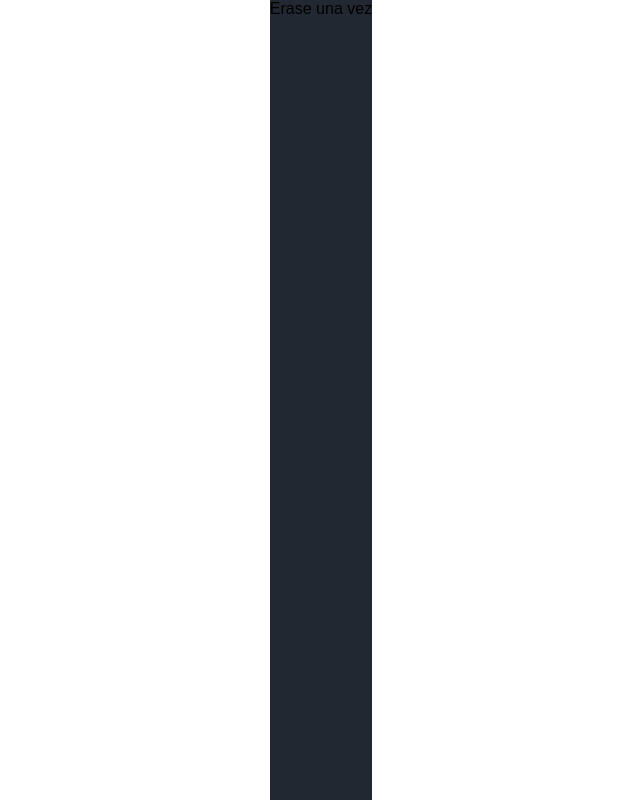
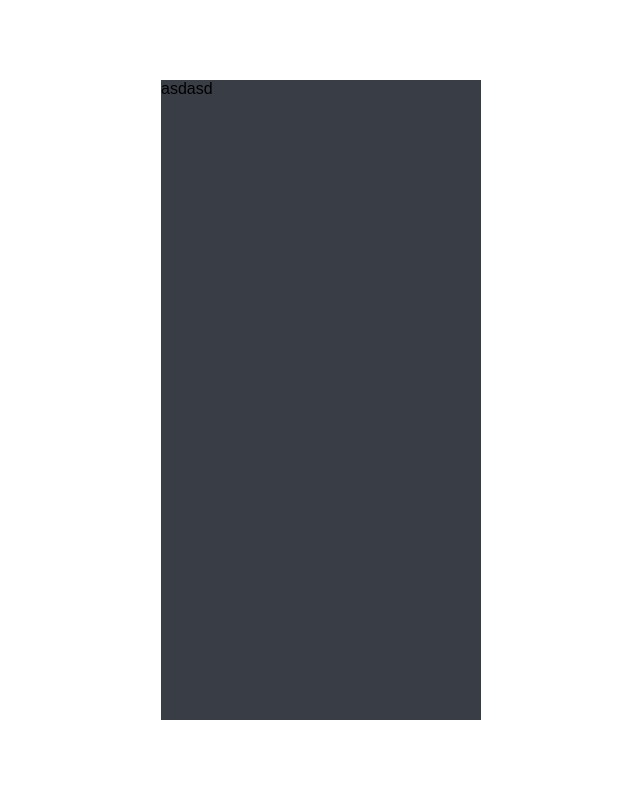
Before and after one commit to Wander95/TodoList-React-styledcomponents, a React app: page / in a window 1280 px wide. Shown: the whole page, without its empty margins (319-959 px from the left). Built offline with nearby package versions, Linux system fonts and the light colour scheme.

Commit message:
Card componente completed

```diff
--- a/src/Assets/styles/theme.ts
+++ b/src/Assets/styles/theme.ts
@@ -7,7 +7,7 @@ const Theme: DefaultTheme = {
     medium:'10px',
     strong:'15px'
   },
-  colors: colors,
+  colors,
 }
 
 export { Theme }
--- a/src/Components/Card/Card.View.tsx
+++ b/src/Components/Card/Card.View.tsx
@@ -1,12 +1,18 @@
-import React,{ FC } from 'react';
+import React,{ FC,ReactChildren } from 'react';
 import * as CardStyles from './Card.styled';
 
 
 const { Container } = CardStyles;
-const Card:FC = ()=> {
+
+export interface CardProps {
+  children:FC<ReactChildren>
+}
+const Card:FC = (props)=> {
+  const { children } = props;
   return (
     <Container>
-      Erase una vez
+      {children}
+      asdasd
     </Container>
   )
 }
--- a/src/Components/Card/Card.styled.ts
+++ b/src/Components/Card/Card.styled.ts
@@ -1,8 +1,10 @@
 import styled from 'styled-components';
-//import mixins from 'Assets/styles/mixins';
+import mixins from 'Assets/styles/mixins';
 
 export const Container = styled.div`
-  background-color: ${({theme})=>theme.colors.primary.black};
-  height:50rem;
+  background-color: ${({theme:{colors}})=> colors.primary.lightBlack};
+  height:80%;
+  width: 20rem;
 
+  ${mixins.centralize}
 `;
--- a/src/styled.d.ts
+++ b/src/styled.d.ts
@@ -1,8 +1,8 @@
 import { CSSProp } from 'styled-components';
 import { Theme as theme } from './Assets/styles/theme';
 
+type Theme = typeof theme
 declare module 'styled-components' {
-  type Theme = typeof theme
   export interface DefaultTheme extends theme{}
 }
 
```
Also changed, not shown: src/Components/IconButton/IconButton.view.tsx (added, +14 -0 lines), src/Components/IconButton/IconButton.styled.ts (added), src/Components/IconButton/index.ts (added).
